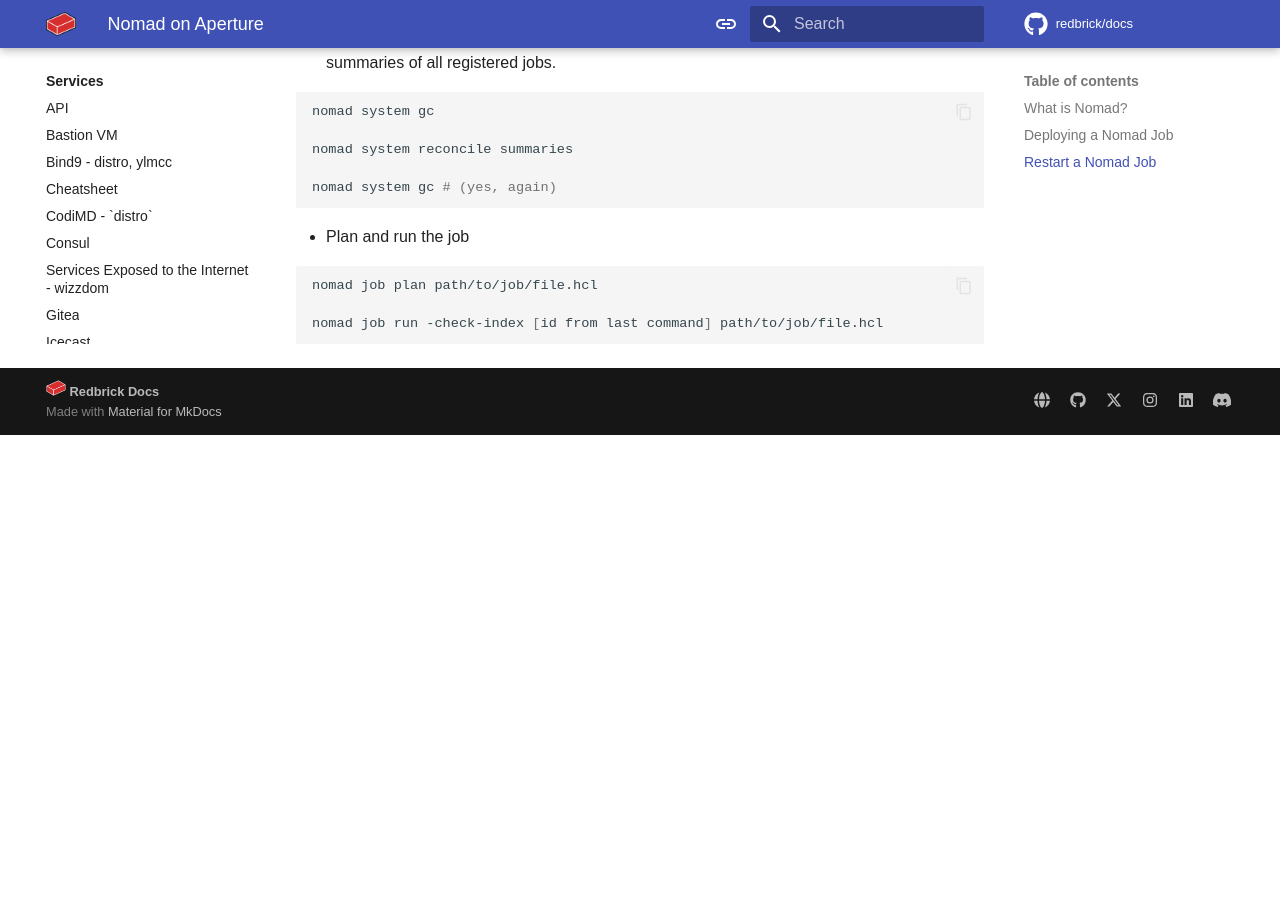
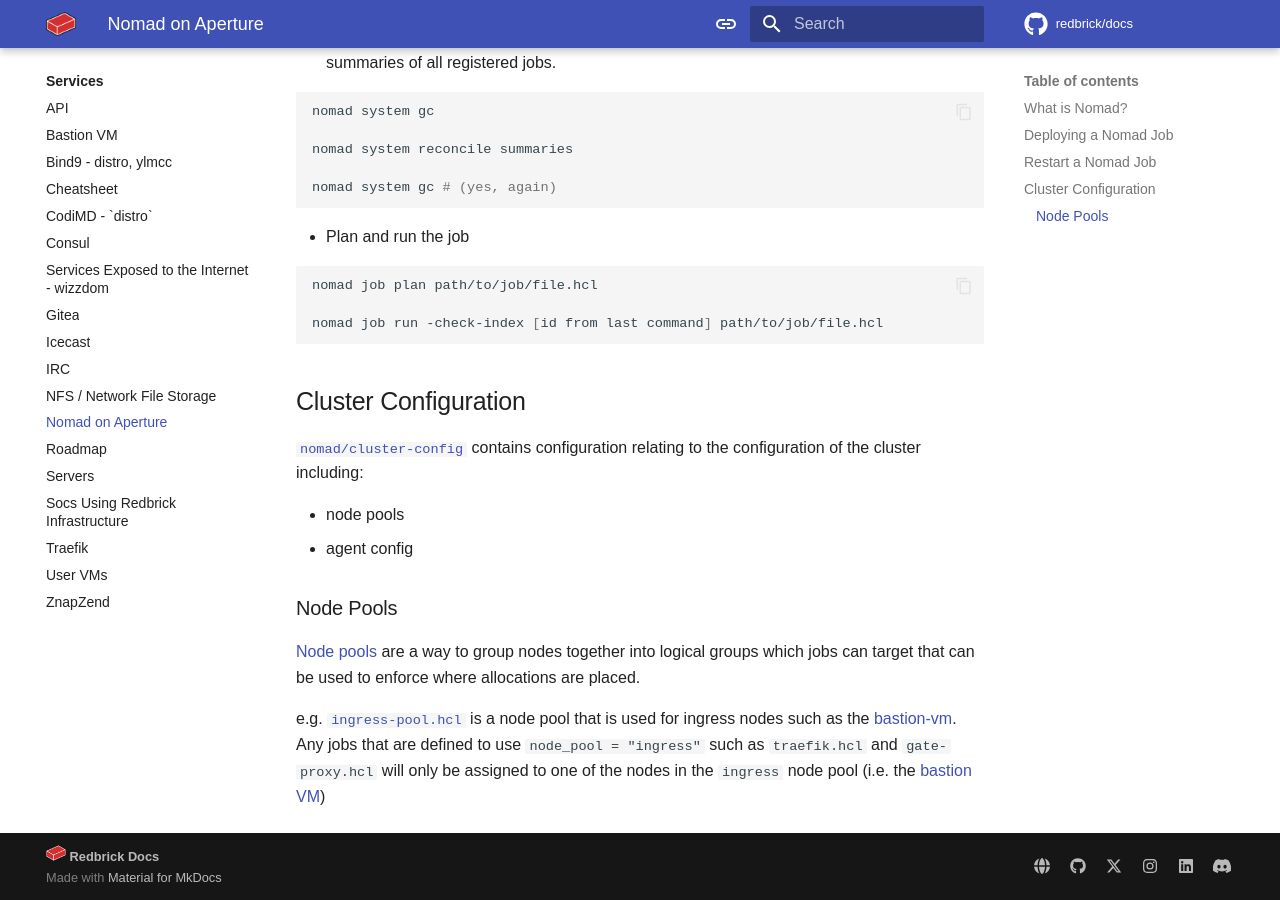
Before and after one commit to redbrick/docs, an MkDocs documentation site: the page built from docs/services/nomad.md, in a window 1280 px wide and 900 px high, scrolled down 1614 px. Built offline with MkDocs 1.6.1 and Material for MkDocs 9.7.7, drawn with Linux system fonts in a browser that asks for light colours; some web fonts are replaced; comment, search, counter and statistics services are not loaded; before the commit the page ends 2049 px from its top, so only the background shows below that.

Commit message:
add docs from nomad git repo (#28)
Co-authored-by: James Hackett <jamesthackett1@gmail.com>

````diff
--- a/docs/services/nomad.md
+++ b/docs/services/nomad.md
@@ -95,3 +95,16 @@
 
 nomad job run -check-index [id from last command] path/to/job/file.hcl
 ```
+
+## Cluster Configuration
+
+[`nomad/cluster-config`](https://github.com/redbrick/nomad/tree/master/cluster-config) contains configuration relating to the configuration of the cluster including:
+
+- node pools
+- agent config
+
+### Node Pools
+
+[Node pools](https://developer.hashicorp.com/nomad/docs/concepts/node-pools) are a way to group nodes together into logical groups which jobs can target that can be used to enforce where allocations are placed.
+
+e.g. [`ingress-pool.hcl`](https://github.com/redbrick/nomad/blob/master/cluster-config/ingress-pool.hcl) is a node pool that is used for ingress nodes such as the [bastion-vm](bastion-vm). Any jobs that are defined to use `node_pool = "ingress"` such as `traefik.hcl` and `gate-proxy.hcl` will only be assigned to one of the nodes in the `ingress` node pool (i.e. the [bastion VM](bastion-vm))
````
Also changed, not shown: docs/services/user-vms.md (added, +77 -0 lines).
